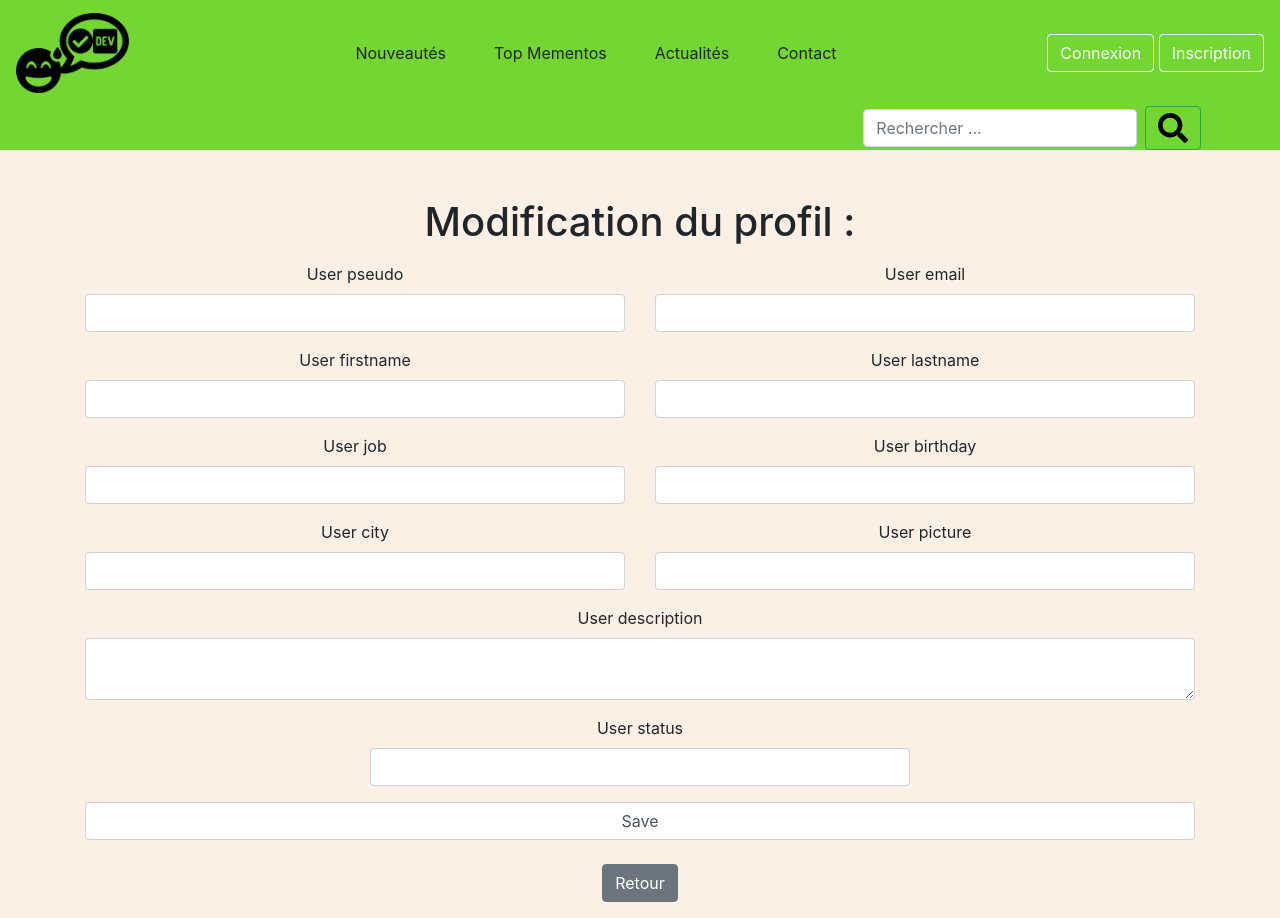
After one commit to devaux-bruno/Memento_v1, a Symfony app: template Memento/templates/admin/user_admin_edit.html.twig in a window 1280 px wide. The commit adds this page. Run offline with Twig, Linux system fonts and the light colour scheme; the template is opened without the code that fills it, so the values that code supplies are empty; form fields are guessed from the names that the template uses; some libraries are stand-ins or nearby versions.

Commit message:
Create Admin edit+delete + add remember-me on loggin

```diff
--- a/Memento/config/services.yaml
+++ b/Memento/config/services.yaml
@@ -28,3 +28,5 @@ services:
 
     # add more service definitions when explicit configuration is needed
     # please note that last definitions always *replace* previous ones
+
+    Symfony\Bridge\Doctrine\Security\RememberMe\DoctrineTokenProvider: ~
--- a/Memento/src/Entity/Users.php
+++ b/Memento/src/Entity/Users.php
@@ -61,6 +61,8 @@ class Users implements UserInterface
      * @var string
      *
      * @ORM\Column(name="user_password", type="string", length=255, nullable=false)
+     * @Assert\NotBlank()
+     * @Assert\Length(max=4096)
      */
     private $userPassword;
 
--- a/Memento/src/Form/UserEditType.php
+++ b/Memento/src/Form/UserEditType.php
@@ -77,7 +77,8 @@ class UserEditType extends AbstractType
             ->add('userDescription', TextareaType::class,[
                 'label' => 'Votre description ou commentaire',
                 'attr' => [
-                    'class' => "form-control"
+                    'class' => "form-control",
+                    'name' => "editor1",
                 ],
                 'required'=>false,
             ])
--- a/Memento/templates/admin/index_user.html.twig
+++ b/Memento/templates/admin/index_user.html.twig
@@ -48,11 +48,11 @@
                             </td>
                             <td>
                                 <a class="btn btn-primary"
-                                   href="#">
+                                   href="{{ path('user_admin_edit', {'userId' : membre.userId}) }}">
                                     Modifier
                                 </a>
                                 <a class="btn btn-danger"
-                                   href="#">
+                                   href="{{ path('user_admin_delete', {'userId' : membre.userId}) }}">
                                     Supprimer
                                 </a>
                             </td>
--- /dev/null
+++ b/Memento/templates/admin/user_admin_edit.html.twig
@@ -0,0 +1,83 @@
+{% extends 'base.html.twig' %}
+
+
+{% block body %}
+    <h1 class="text-center mt-5 mb-3">Modification du profil : </h1>
+    <div class="container">
+        <div class="row justify-content-center">
+            <div class="form-group col-12 col-sm-12 col-md-12 col-lg-12 col-xl-12 text-center">
+                {{ form_start(formAdminEdit) }}
+                <div class="my-custom-class-for-errors alert-danger">
+                    {{ form_errors(formAdminEdit) }}
+                    <span class="text-danger">{{ form_errors(formAdminEdit.userPseudo) }}</span>
+                    <span class="text-danger">{{ form_errors(formAdminEdit.userEmail) }}</span>
+                    <span class="text-danger">{{ form_errors(formAdminEdit.userFirstname) }}</span>
+                    <span class="text-danger">{{ form_errors(formAdminEdit.userLastname) }}</span>
+                    <span class="text-danger">{{ form_errors(formAdminEdit.userJob) }}</span>
+                    <span class="text-danger">{{ form_errors(formAdminEdit.userBirthday) }}</span>
+                    <span class="text-danger">{{ form_errors(formAdminEdit.userCity) }}</span>
+                    <span class="text-danger">{{ form_errors(formAdminEdit.userPicture) }}</span>
+                    <span class="text-danger">{{ form_errors(formAdminEdit.userDescription) }}</span>
+                </div>
+                <div class="row">
+                    <div class="col-xs-12 col-sm-12 col-md-6 col-lg-6 col-xl-6">
+                        {{ form_row(formAdminEdit.userPseudo) }}
+                    </div>
+                    <div class="col-xs-12 col-sm-12 col-md-6 col-lg-6 col-xl-6">
+                        {{ form_row(formAdminEdit.userEmail) }}
+                    </div>
+                </div>
+                <div class="row">
+                    <div class="col-xs-12 col-sm-12 col-md-6 col-lg-6 col-xl-6">
+                        {{ form_row(formAdminEdit.userFirstname) }}
+                    </div>
+                    <div class="col-xs-12 col-sm-12 col-md-6 col-lg-6 col-xl-6">
+                        {{ form_row(formAdminEdit.userLastname) }}
+                    </div>
+                </div>
+                <div class="row">
+                    <div class="col-xs-12 col-sm-12 col-md-6 col-lg-6 col-xl-6">
+                        {{ form_row(formAdminEdit.userJob) }}
+                    </div>
+                    <div class="col-xs-12 col-sm-12 col-md-6 col-lg-6 col-xl-6">
+                        {{ form_row(formAdminEdit.userBirthday) }}
+                    </div>
+                </div>
+                <div class="row">
+                    <div class="col-xs-12 col-sm-12 col-md-6 col-lg-6 col-xl-6">
+                        {{ form_row(formAdminEdit.userCity) }}
+                    </div>
+                    <div class="col-xs-12 col-sm-12 col-md-6 col-lg-6 col-xl-6">
+                        {{ form_row(formAdminEdit.userPicture) }}
+                    </div>
+                </div>
+                <div class="row justify-content-center">
+                    <div class="col-xs-12 col-sm-12 col-md-12 col-lg-12 col-xl-12">
+                        {{ form_row(formAdminEdit.userDescription) }}
+                    </div>
+                </div>
+                <div class="row justify-content-center">
+                    <div class="col-xs-12 col-sm-12 col-md-6 col-lg-6 col-xl-6">
+                        {{ form_row(formAdminStatus.userStatus) }}
+                    </div>
+                </div>
+                <div class="row">
+                    <div class="col-xs-12 col-sm-12 col-md-12 col-lg-12 col-xl-12 justify-content-center">
+                        {{ form_row(formAdminEdit.save) }}
+                        {{ form_end(formAdminEdit) }}
+                        <a class="btn btn-secondary mt-2" href="{{ path('user_index') }}">Retour</a>
+                    </div>
+                </div>
+            </div>
+        </div>
+    </div>
+
+{% endblock %}
+
+{% block javascripts %}
+    {{ parent() }}
+    <script src="//cdn.ckeditor.com/4.13.0/full/ckeditor.js"></script>
+    <script>
+        CKEDITOR.replace( 'user_edit[userDescription]' );
+    </script>
+{% endblock %}
--- a/Memento/templates/member/profil.html.twig
+++ b/Memento/templates/member/profil.html.twig
@@ -44,7 +44,7 @@
                 {% if  app.user.userDescription is empty %}
                     <p><span class="spanProfil">Description :</span> non renseigné</p>
                 {% else %}
-                    <p><span class="spanProfil">Description :</span> {{ app.user.userDescription }}</p>
+                    <p><span class="spanProfil">Description :</span><br> {{ app.user.userDescription }}</p>
                 {% endif %}
             </div>
         </div>
```
Also changed, not shown: Memento/src/Controller/UsersController.php (+126 -0 lines), Memento/src/Form/StatusType.php (added, +34 -0 lines), Memento/templates/home/user_add.html.twig (+9 -1 lines), Memento/templates/member/user_edit.html.twig (+9 -1 lines), Memento/templates/security/login.html.twig (+5 -15 lines), 1 other file.
